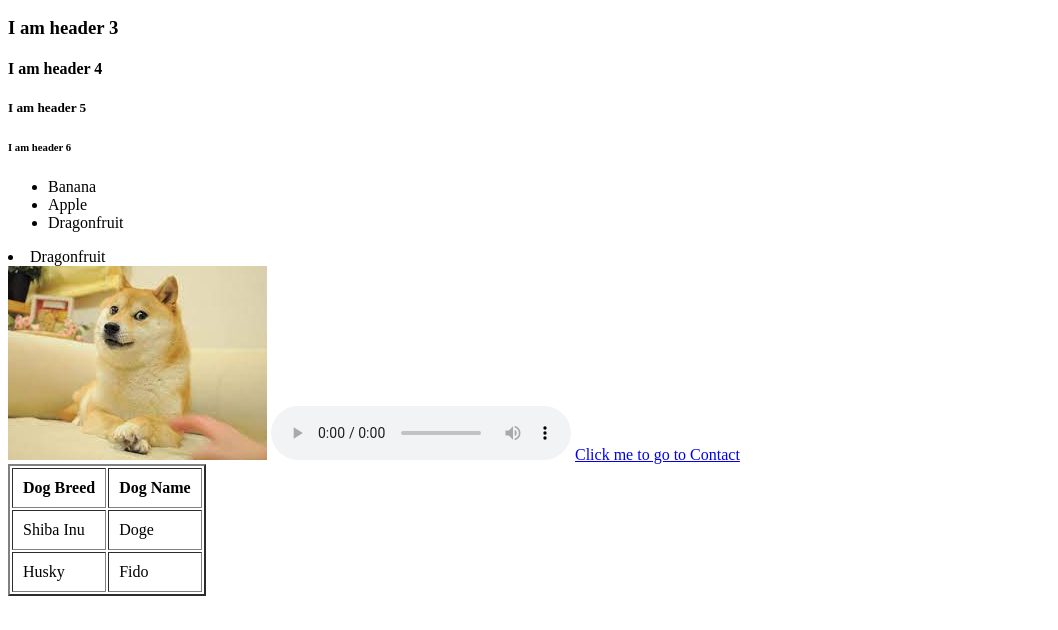
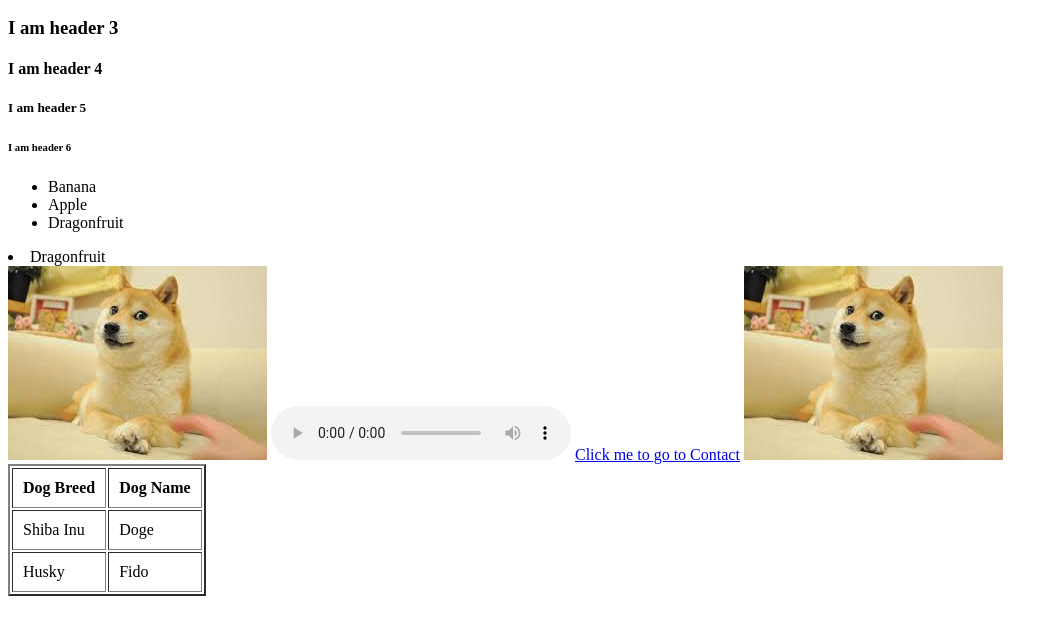
Before and after one commit to capolinar/CS2250Test, a plain HTML site: page index.html in a window 1280 px wide. Shown: the part 170-800 px from the top of the page, without its empty margins (0-1058 px from the left). Drawn offline with Linux system fonts and the light colour scheme.

Commit message:
added links to new pages

```diff
--- a/index.html
+++ b/index.html
@@ -27,6 +27,8 @@
 
 	<a href="contact.html">Click me to go to Contact</a>
 
+	<a href="contact.html"><img src= download.jpg></a>
+
 	<br />
 	<table border = "2" cellpadding="10">
 		<tr>
```
